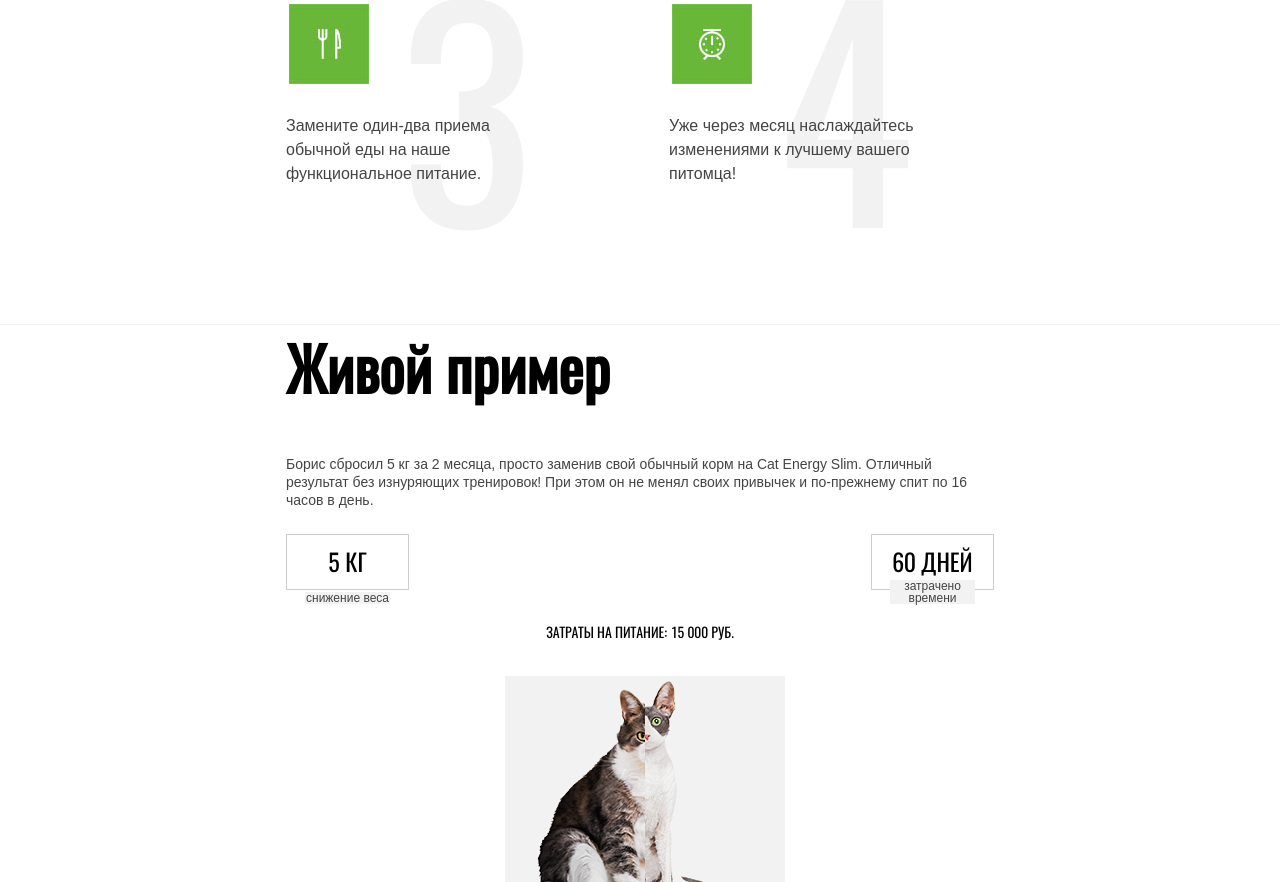
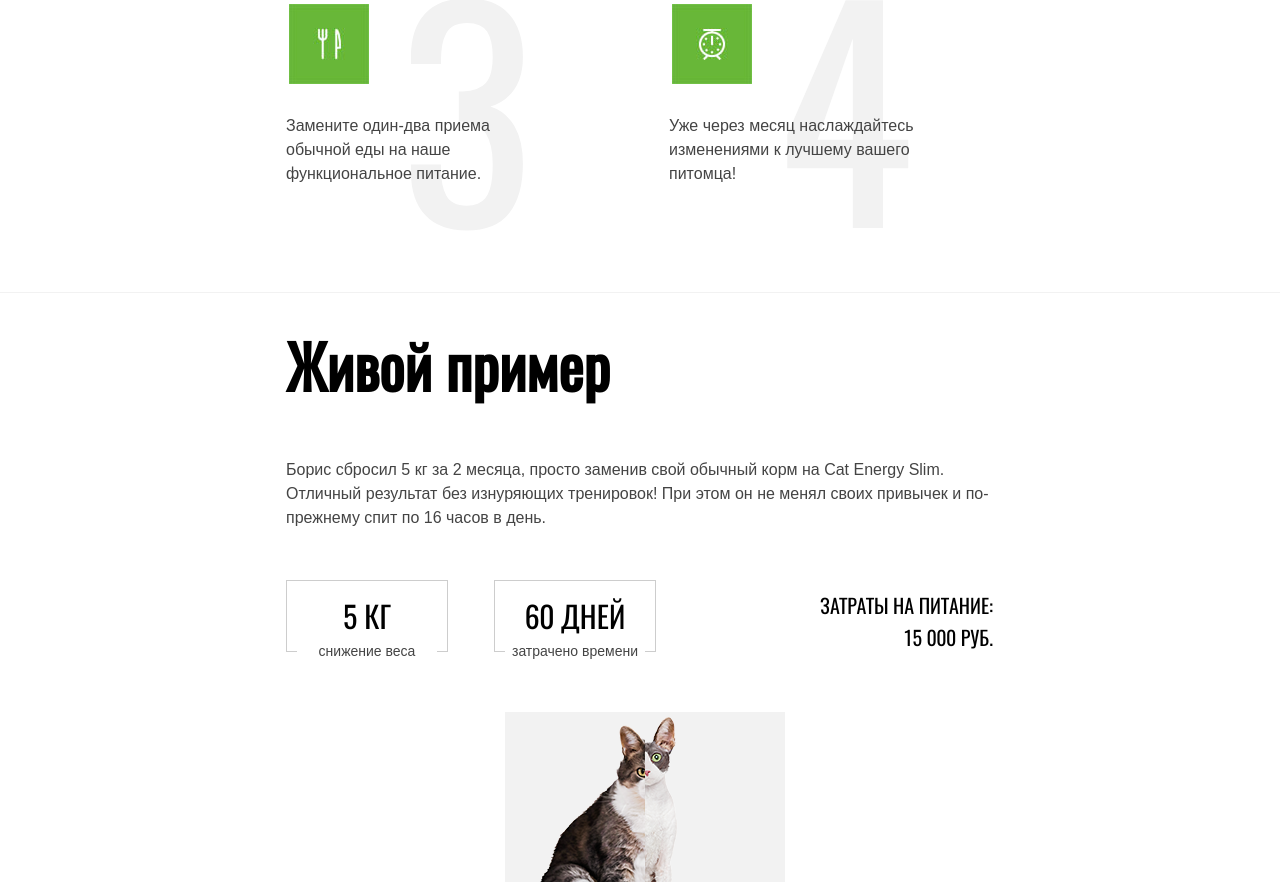
Before and after one commit to AndreyUytov/CatEnergy, a website: page src/index.html in a window 1280 px wide. Shown: the part 2218-3100 px from the top of the page. Drawn offline with nearby package versions, Linux system fonts and the light colour scheme; files that its build step writes are made by us from their sources; files whose address does not match are found by name.

Commit message:
Начал верстать блок статс для планшета

```diff
--- a/src/index.html
+++ b/src/index.html
@@ -107,6 +107,7 @@
             <p class="stats__description">
               Борис сбросил 5 кг за 2 месяца, просто заменив свой обычный корм на Cat Energy Slim. Отличный результат без изнуряющих тренировок! При этом он не менял своих привычек и по-прежнему спит по 16 часов в день.
             </p>
+            <div class="stats-table-wrapper">
               <div class="stats__wrapper">
                 <div class="stats__info">
                   <p>5 КГ</p>
@@ -123,6 +124,7 @@
                     <td>15 000 Руб.</td>
                   </tr>
                 </table>
+            </div>
             <div class="stats__results-images">
               <div class="img-comp-container">
                 <div class="img-comp-img">
--- a/src/styles/advantage-block/advantage.less
+++ b/src/styles/advantage-block/advantage.less
@@ -123,6 +123,8 @@
 	}
 
 	.advantage__item:nth-child(3) {
+		margin-bottom: 48px;
+
 		background-image: url(../img/backgrounds-image/info-advantage3-tablet.jpg);
 		background-repeat: no-repeat;
 		background-size: 80px auto;
@@ -130,6 +132,8 @@
 	}
 
 	.advantage__item:nth-child(4) {
+		margin-bottom: 48px;
+
 		background-image: url(../img/backgrounds-image/info-advantage4-tablet.jpg);
 		background-repeat: no-repeat;
 		background-size: 80px auto;
--- a/src/styles/stats-block/stats.less
+++ b/src/styles/stats-block/stats.less
@@ -202,79 +202,73 @@
 		width: 768px;
 		margin: 0 auto;
 		padding: 0 30px;
-		padding-top: 15px;
-		padding-bottom: 55px;
+		padding-top: 45px;
+		padding-bottom: 60px;
 
 		font-size: 60px;
 		line-height: 60px;
 	}
 
 	.stats__description {
-		padding: 0;
-		margin: 0;
-		margin-bottom: 25px;
+		margin-bottom: 50px;
+
+		font-size: 16px;
+		line-height: 24px;
+	}
+
+	.stats-table-wrapper {
+
+
+		display: flex;
 	}
 
 	.stats__wrapper {
-		display: flex;
-		justify-content: space-between;
-		align-items: center;
-		flex-wrap: wrap;
+		width: 370px;
 	}
 
 	.stats__info {
-		width: 123px;
-		height: 56px;
+		width: 162px;
+		height: 72px;
 		margin-bottom: 30px;
-
-		position: relative;
-		display: flex;
-		justify-content: center;
-		align-items: center;
-
-		border: 1px solid #cdcdcd;
 	}
 
 	.stats__info p {
-		margin: 0;
-		padding: 0;
-
-		font-family: oswald;
-		font-size: 24px;
-		line-height: 24px;
-		color: #000000;
-		text-align: center;
-
-		text-transform: uppercase;
+		font-size: 30px;
+		line-height: 37px;
 	}
 
 	.stats__info legend {
-		position: absolute;
-		bottom: -15px;
+		bottom: -7px;
 
-		width: 85px;
+		width: 140px;
 
-		font-size: 12px;
-		line-height: 12px;
-		text-align: center;
+		font-size: 14px;
+		line-height: 14px;
 
-		background-color: #f2f2f2;
+		background-color: #ffffff;
 	}
 
 	.stats__table {
-		width: 100%;
+		width: 192px;
+		padding-top: 15px;
+		margin-left: auto;
 
+		justify-content: flex-end;
 
+		font-size: 20px;
+		line-height: 20px;
+		border-collapse: collapse;
+	}
+
+	.stats__table tr {
 		display: flex;
-		justify-content: center;
+		flex-direction: column;
+		justify-content: flex-end;
+	}
 
-
-		font-family: oswald;
-		font-size: 14px;
-		line-height: 20px;
-		color: #000000;
-		text-transform: uppercase;
-
+	.stats__table td {
+		margin-bottom: 10px;
+		text-align: right;
 	}
 
 	.stats__results-images {
```
Lines whose indentation alone changed are shown as unchanged.
